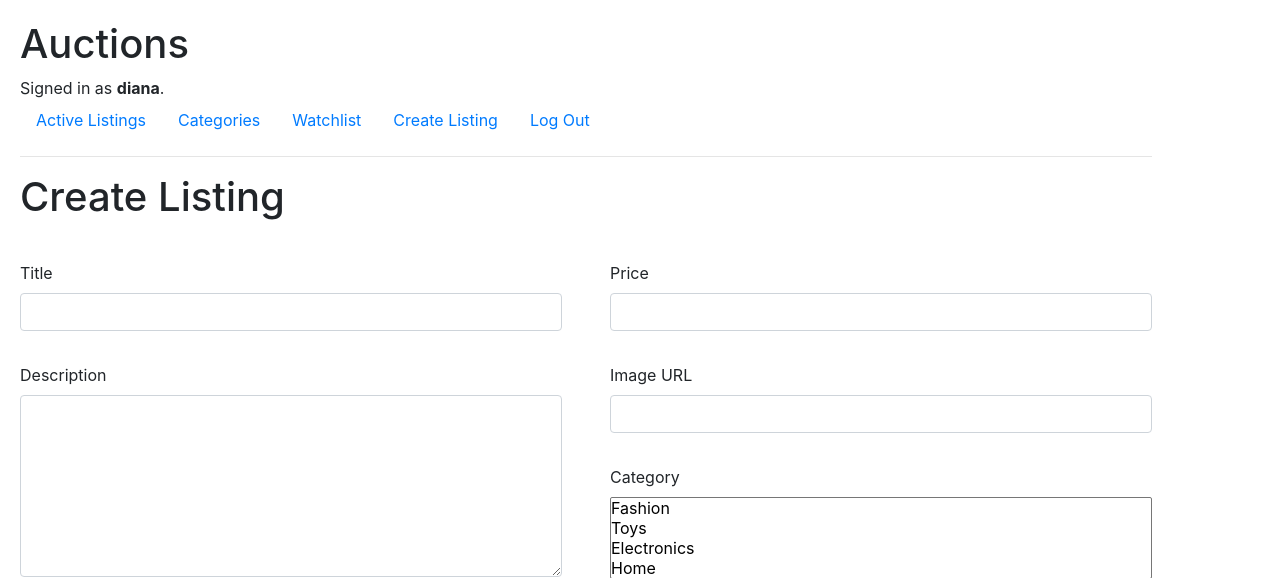
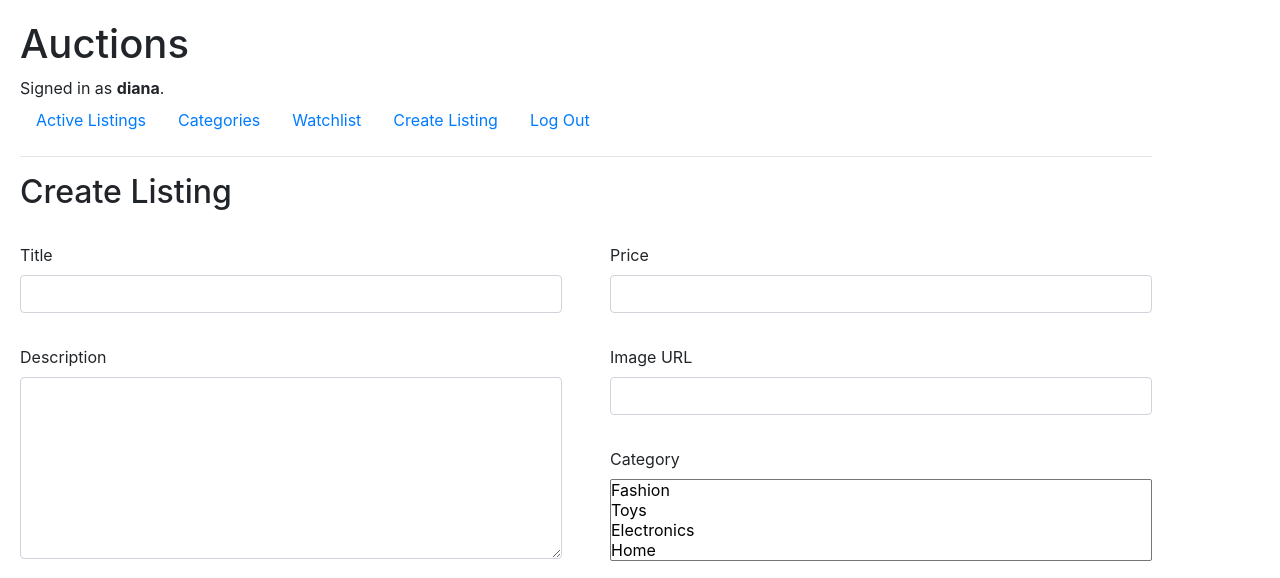
Before and after one commit to dianakovacheva/CS50-s-Web-Programming-with-Python-and-JavaScript, a Django app: page /create_listing in a window 1280 px wide. Shown: the top 578 px of the page. Run offline with Django 3.2, Linux system fonts and the light colour scheme; a user stored in the database is signed in; data comes from the database, SQL or seed files in the repository; some libraries are stand-ins or nearby versions.

Commit message:
Change h1 to h2

```diff
--- a/03-Project-2-Commerce/commerce/auctions/templates/auctions/create_listing.html
+++ b/03-Project-2-Commerce/commerce/auctions/templates/auctions/create_listing.html
@@ -3,12 +3,12 @@
 {% block title %}Create Listing{% endblock %}
 
 {% block body %}
+    <h2 class="heading-text">Create Listing</h2>
 
     {% if message %}
         {{ message }}
     {% endif %}
 
-    <h1 class="heading-text">Create Listing</h1>
 
     <form id="create-listing-form" action="{% url 'create_listing' %}" method="post" name="create_listing">
         {% csrf_token %}
```
